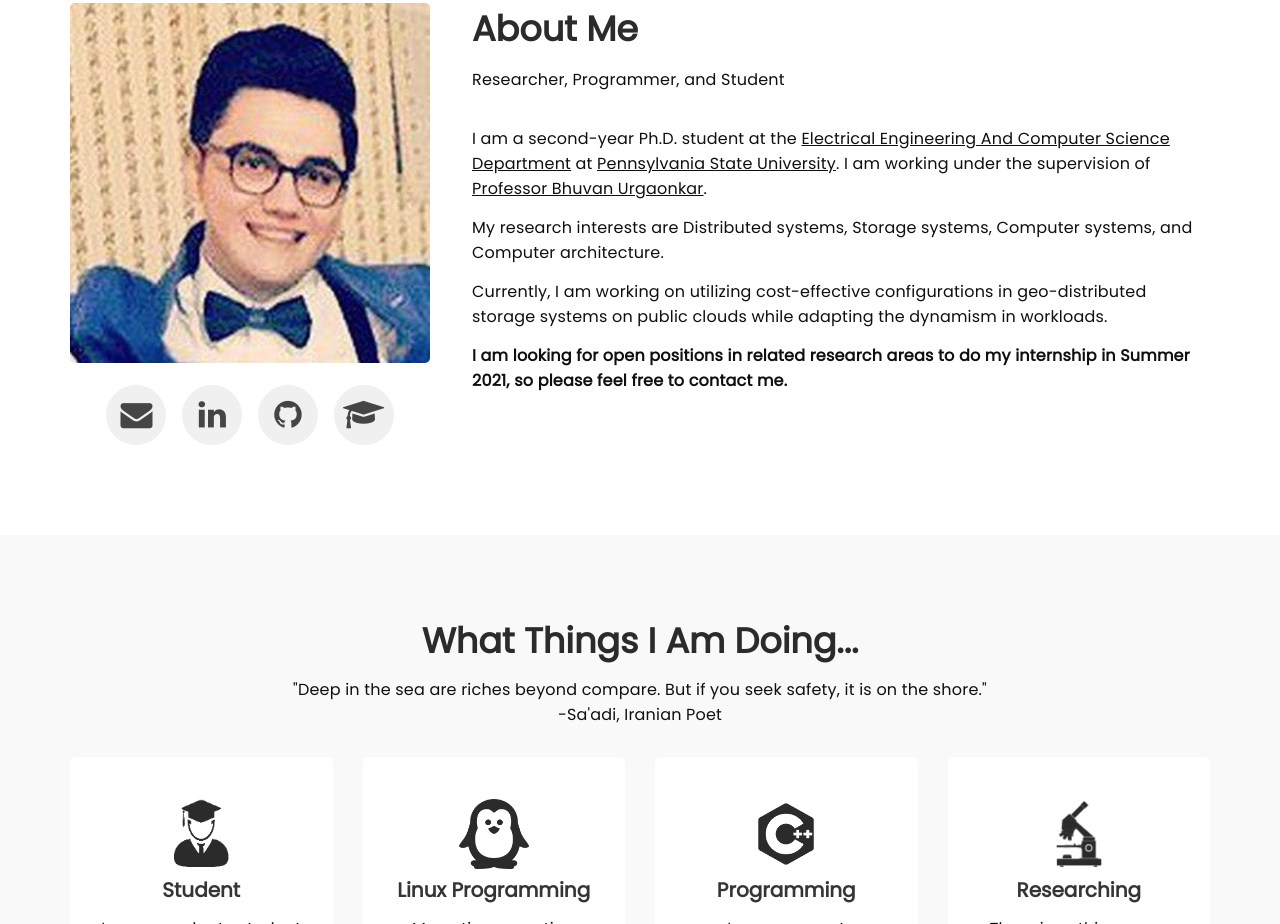
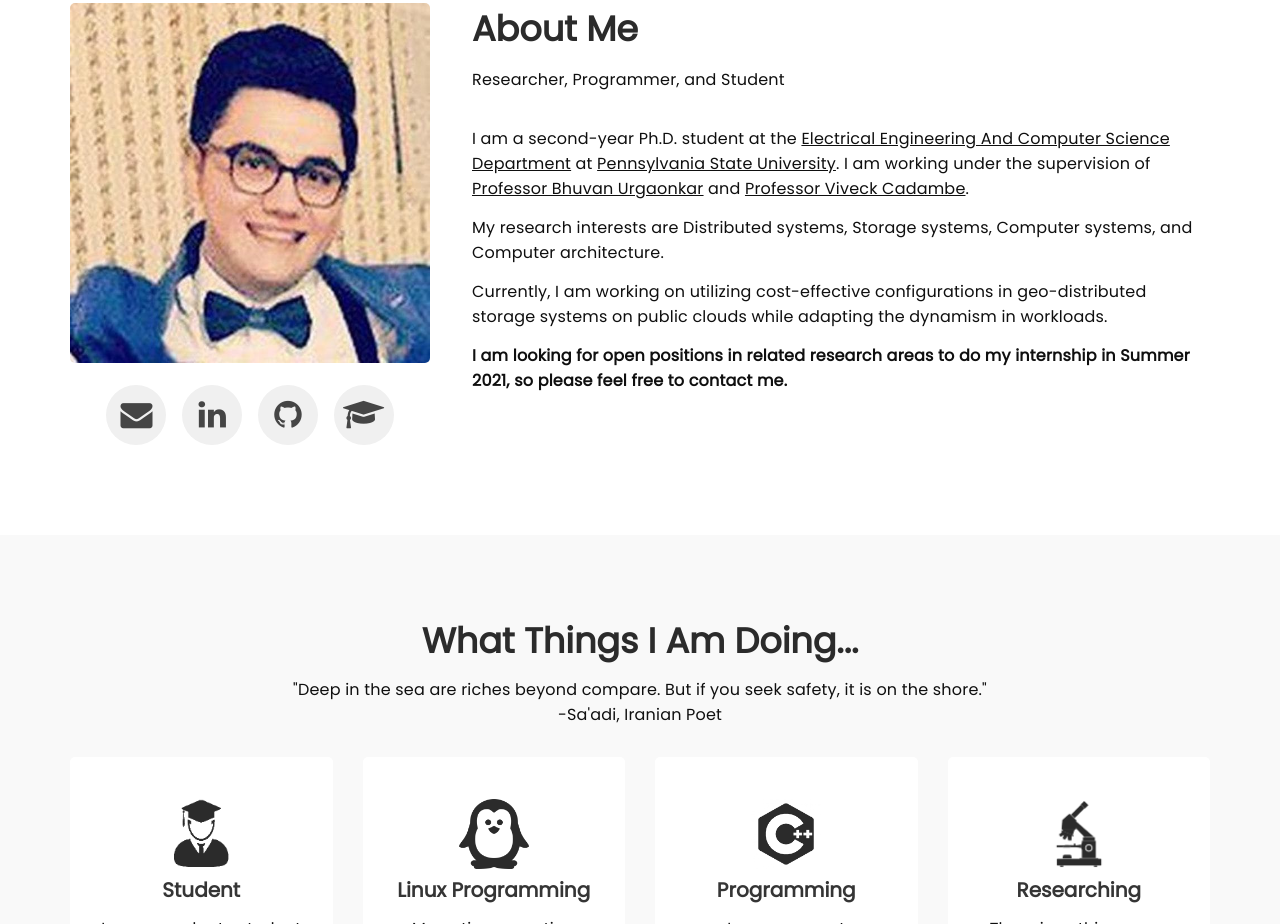
Before and after one commit to shahrooz1997/shahrooz1997.github.io, a plain HTML site: page index.html in a window 1280 px wide. Shown: the part 897-1821 px from the top of the page. Drawn offline with Linux system fonts and the light colour scheme; a script that the page names is missing.

Commit message:
CV updated

```diff
--- a/index.html
+++ b/index.html
@@ -152,7 +152,7 @@
                               <p>Researcher, Programmer, and Student</p>
                          </div>
                          <div class="wow fadeInUp" data-wow-delay="0.8s">
-                              <p>I am a second-year Ph.D. student at the <a href="https://www.eecs.psu.edu/"><font color="0f0f0f"><u>Electrical Engineering And Computer Science Department</u></font></a> at <a href="https://www.psu.edu/"><font color="0f0f0f"><u>Pennsylvania State University</u></font></a>. I am working under the supervision of <a href="http://www.cse.psu.edu/~buu1/"><font color="0f0f0f"><u>Professor Bhuvan Urgaonkar</u></font></a>.</p>
+                              <p>I am a second-year Ph.D. student at the <a href="https://www.eecs.psu.edu/"><font color="0f0f0f"><u>Electrical Engineering And Computer Science Department</u></font></a> at <a href="https://www.psu.edu/"><font color="0f0f0f"><u>Pennsylvania State University</u></font></a>. I am working under the supervision of <a href="http://www.cse.psu.edu/~buu1/"><font color="0f0f0f"><u>Professor Bhuvan Urgaonkar</u></font></a> and <a href="http://www.ee.psu.edu/viveck/"><font color="0f0f0f"><u>Professor Viveck Cadambe</u></font></a>.</p>
                               <p>My research interests are Distributed systems, Storage systems, Computer systems, and Computer architecture.</p>
 
                               <p>Currently, I am working on utilizing cost-effective configurations in geo-distributed storage systems on public clouds while adapting the dynamism in workloads.</p>
```
Also changed, not shown: 1 other file.
